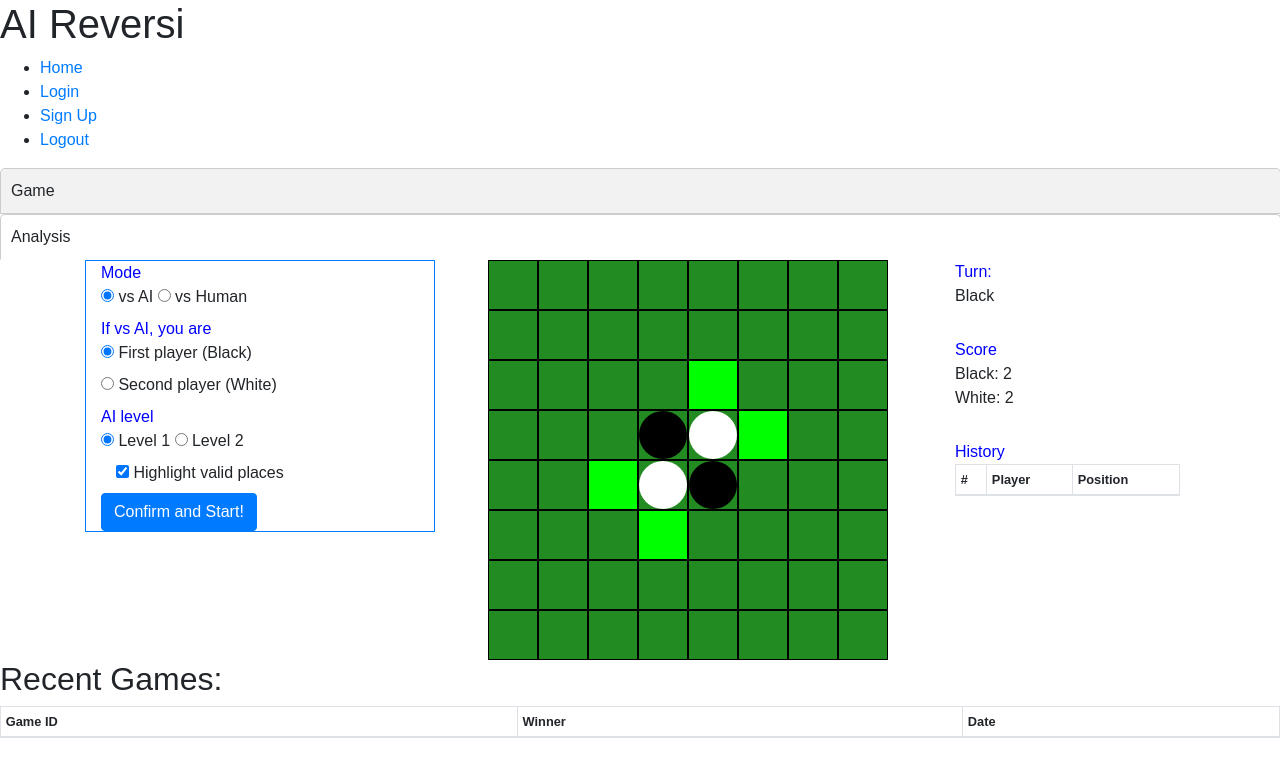
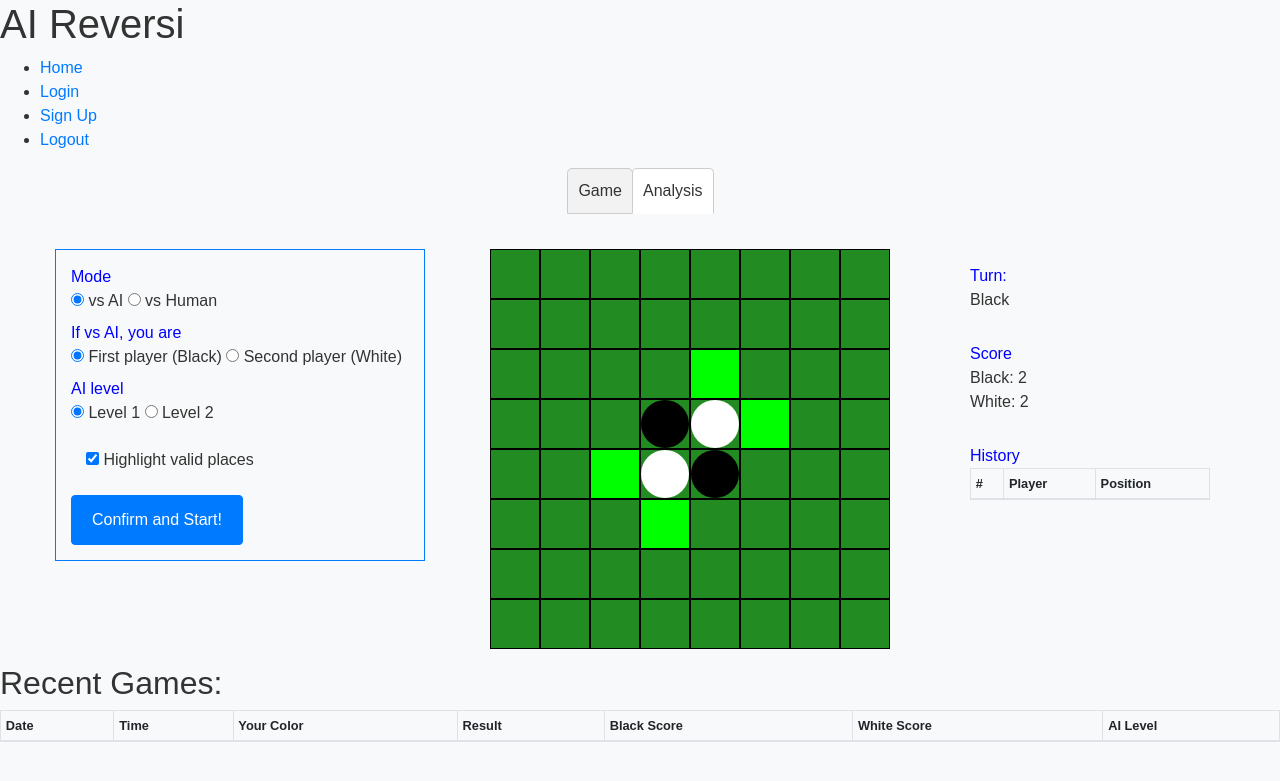
Before and after one commit to ryok247/ai-reversi, a Django app: template loginApp/templates/index.html in a window 1280 px wide. Shown: the top 781 px of the page. Run offline with Django 3.2, Linux system fonts and the light colour scheme; the template is opened without the code that fills it, so the values that code supplies are empty; some libraries are stand-ins or nearby versions.

Commit message:
Added recent games on index.html after getting cookie info

```diff
--- a/loginApp/static/css/style.css
+++ b/loginApp/static/css/style.css
@@ -130,3 +130,84 @@ body {
 .controls button {
     margin: 0 5px; /* Add 5px margin top and bottom */
 }
+
+/* タブのコンテナスタイル */
+.tabs {
+    display: flex; /* Flexboxを使用してタブを横に並べる */
+    justify-content: center; /* 中央揃え */
+    margin-bottom: 20px; /* 下部に余白 */
+}
+
+/* 各タブボタンのスタイル */
+.tab-button {
+    background-color: #f1f1f1; /* 背景色 */
+    border: solid 1px #ccc; /* 境界線 */
+    padding: 10px 20px; /* パディング */
+    margin-right: 20px; /* 右にマージンを増やす */
+    cursor: pointer; /* カーソルスタイル */
+    transition: background-color 0.3s; /* 背景色のトランジション */
+}
+
+/* アクティブなタブボタンのスタイル */
+.tab-button.active {
+    background-color: #ddd; /* アクティブ時の背景色 */
+}
+
+/* タブボタンのホバー時のスタイル */
+.tab-button:hover {
+    background-color: #e7e7e7; /* ホバー時の背景色 */
+}
+
+:root {
+    --primary-color: #007bff; /* メインのカラー */
+    --secondary-color: #6c757d; /* サブのカラー */
+    --background-color: #f8f9fa; /* 背景色 */
+    --text-color: #333; /* テキストの色 */
+}
+
+body {
+    font-family: 'Arial', sans-serif;
+    color: var(--text-color);
+    background-color: var(--background-color);
+}
+
+.container {
+    max-width: 1200px;
+    margin: 0 auto;
+    padding: 15px;
+}
+
+.row {
+    display: flex;
+    flex-wrap: wrap;
+    margin-right: -15px;
+    margin-left: -15px;
+}
+
+.col-4, .col-5, .col-3 {
+    padding-right: 15px;
+    padding-left: 15px;
+}
+
+.btn {
+    display: inline-block;
+    padding: 0.75rem 1.25rem;
+    border-radius: 0.25rem;
+    color: #fff;
+    background-color: var(--primary-color);
+    border-color: var(--primary-color);
+    text-align: center;
+    cursor: pointer;
+    transition: all 0.2s ease-in-out;
+}
+
+.btn:hover {
+    background-color: #0056b3;
+    border-color: #0056b3;
+}
+
+@media (max-width: 768px) {
+    .row {
+        flex-direction: column;
+    }
+}
--- a/loginApp/static/js/game-logic.js
+++ b/loginApp/static/js/game-logic.js
@@ -352,3 +352,50 @@ document.addEventListener('DOMContentLoaded', function() {
         console.log('Game History:', JSON.parse(gameHistory));
     }
 });
+
+document.addEventListener('DOMContentLoaded', function() {
+    const gameHistory = getCookie('game_history');
+    if (gameHistory) {
+        let gameIds = JSON.parse(gameHistory);
+        gameIds = [...new Set(gameIds)];
+        const recentGamesTableBody = document.getElementById('recent-game-table-body');
+
+        const gameDetailsPromises = gameIds.map(gameId =>
+            fetch(`/get_game_details/${gameId}`)
+                .then(response => {
+                    if (!response.ok) {
+                        throw new Error(`Game ID ${gameId} not found`);
+                    }
+                    return response.json();
+                })
+                .catch(error => {
+                    console.error('Error:', error);
+                    return null;
+                })
+        );
+
+        Promise.all(gameDetailsPromises).then(games => {
+            games = games.filter(game => game !== null);
+            games.sort((a, b) => new Date(b.game_datetime) - new Date(a.game_datetime));
+            games.forEach(game => {
+                const row = document.createElement('tr');
+                const gameDate = new Date(game.game_datetime);
+                const result = game.black_score > game.white_score
+                               ? (game.player_color === 'black' ? 'Win' : 'Lose')
+                               : (game.black_score < game.white_score
+                                  ? (game.player_color === 'white' ? 'Win' : 'Lose')
+                                  : 'Draw');
+                row.innerHTML = `
+                    <td>${gameDate.toLocaleDateString()}</td>
+                    <td>${gameDate.toLocaleTimeString()}</td>
+                    <td>${game.player_color.charAt(0).toUpperCase() + game.player_color.slice(1)}</td>
+                    <td>${result}</td>
+                    <td>${game.black_score}</td>
+                    <td>${game.white_score}</td>
+                    <td>Level ${game.ai_level}</td>
+                `;
+                recentGamesTableBody.appendChild(row);
+            });
+        }).catch(error => console.error('Global Error:', error));
+    }
+});
--- a/loginApp/templates/index.html
+++ b/loginApp/templates/index.html
@@ -63,7 +63,7 @@
                         </div>
                         <div class="history subsection">
                             <div class="info">History</div>
-                            <div class="overflow-auto" style="max-height: 400px;">
+                            <div class="overflow-auto" style="max-height: 200px;">
                                 <table class="history-table table table-striped table-bordered border-primary table-sm">
                                     <thead>
                                     <tr>
@@ -80,23 +80,6 @@
                     </div>
                 </div>
             </div>
-        </div>
-    </div>
-
-    <div>
-        <h2>Recent Games:</h2>
-        <div class = "recent-game">
-            <table class="table table-striped table-bordered border-primary table-sm">
-                <thead>
-                <tr>
-                    <th scope="col">Game ID</th>
-                    <th scope="col">Winner</th>
-                    <th scope="col">Date</th>
-                </tr>
-                </thead>
-                <tbody id="recent-game-table-body">
-                </tbody>
-            </table>
         </div>
     </div>
 
@@ -146,6 +129,27 @@
         <script src="https://kit.fontawesome.com/e95821f2a6.js" crossorigin="anonymous"></script>
     </div>
 
+    <div>
+        <h2>Recent Games:</h2>
+        <div class="recent-game">
+            <table class="table table-striped table-bordered border-primary table-sm">
+                <thead>
+                <tr>
+                    <th scope="col">Date</th>
+                    <th scope="col">Time</th>
+                    <th scope="col">Your Color</th>
+                    <th scope="col">Result</th>
+                    <th scope="col">Black Score</th>
+                    <th scope="col">White Score</th>
+                    <th scope="col">AI Level</th>
+                </tr>
+                </thead>
+                <tbody id="recent-game-table-body">
+                </tbody>
+            </table>
+        </div>
+    </div>
+
     <script>
         function openTab(tabId) {
             // Hide all tabs
--- a/loginApp/urls.py
+++ b/loginApp/urls.py
@@ -12,4 +12,5 @@ urlpatterns = [
     path('user/', views.MyUserView.as_view(), name='user'),
     path('other/', views.MyOtherView.as_view(), name='other'),
     path('save_game/', views.SaveGameView.as_view(), name='save_game'),
+    path('get_game_details/<int:game_id>/', views.GameDetailsView.as_view(), name='game_details'),
 ] + static(settings.STATIC_URL, document_root=settings.STATIC_ROOT)
```
Also changed, not shown: loginApp/views.py (+14 -0 lines).
